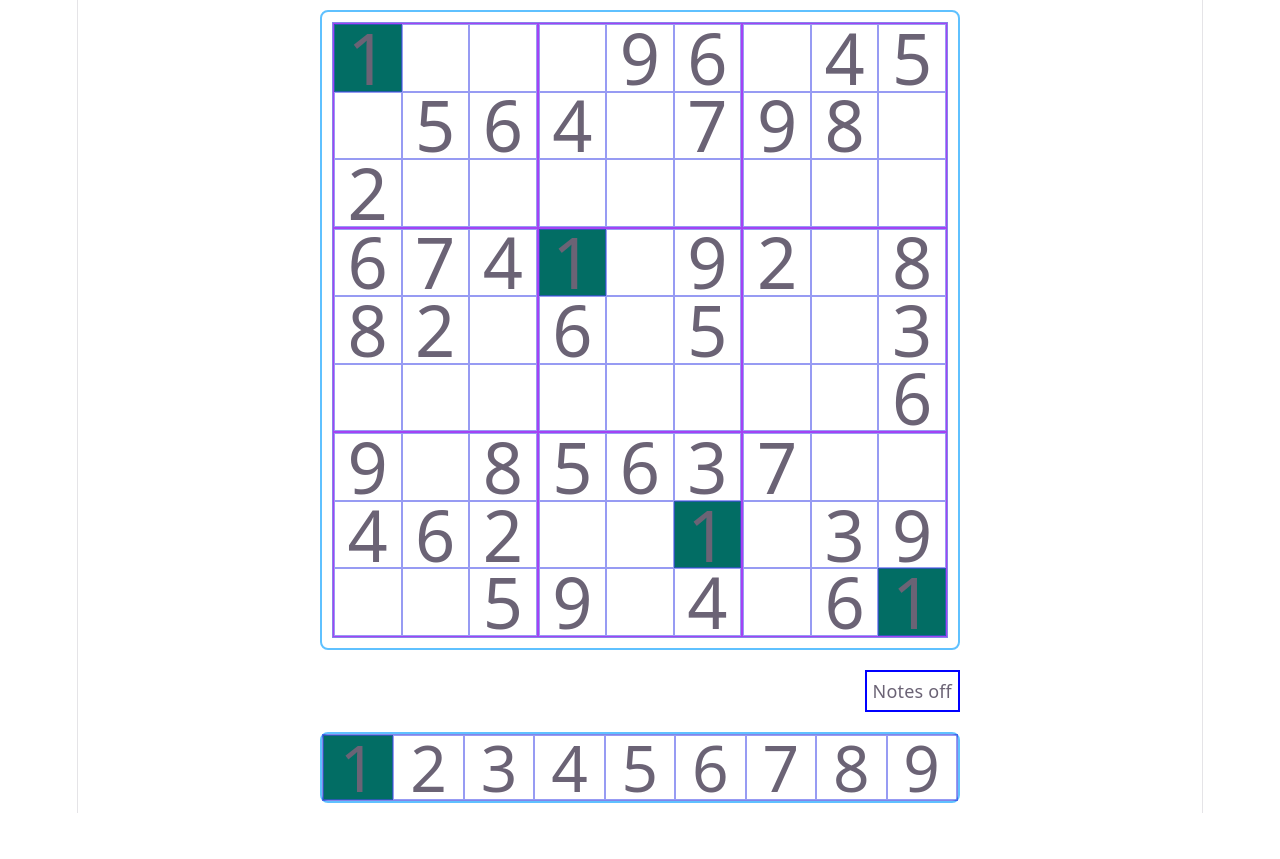
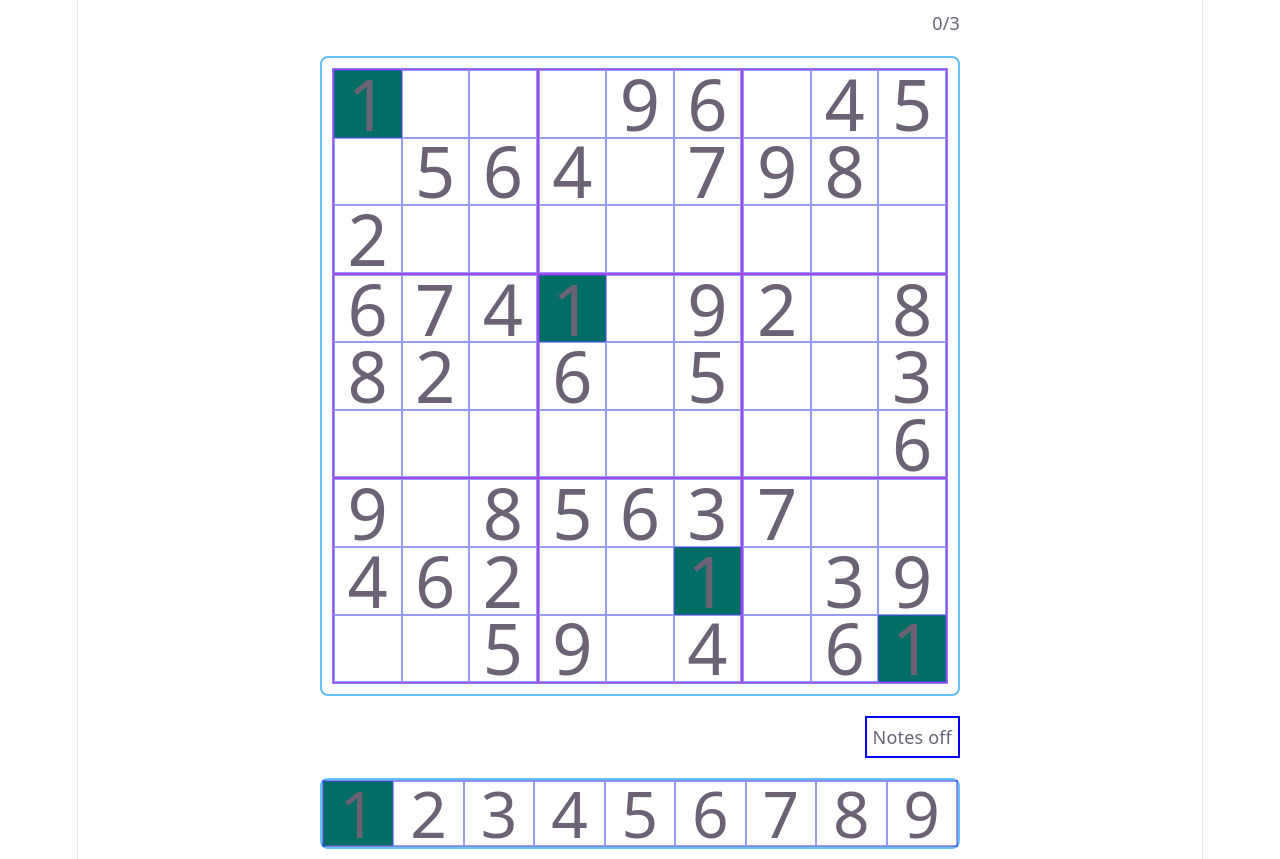
Before and after one commit to llfbh33/Sudoku, a React (Vite) app in the folder sudoku-with-react/: page / in a window 1280 px wide. Before the commit the page ends 813 px from the top, so only its background shows below. Built offline with nearby package versions, Linux system fonts and the light colour scheme.

Commit message:
added in mistake counter and reset of game if more than 3 mistakes were made

```diff
--- a/sudoku-with-react/src/components/SudokuBoard/SudokuBoard.jsx
+++ b/sudoku-with-react/src/components/SudokuBoard/SudokuBoard.jsx
@@ -7,7 +7,12 @@ import "./SudokuBoard.css";
 
 
 
-const SudokuBoard = ({ board, setBoard, value, noteMode }) => {
+const SudokuBoard = ({ board, setBoard, value, noteMode, mistakes, setMistakes}) => {
+
+
+    const handleMistakes = (valid) => {
+        if (!valid) setMistakes(prev => prev += 1);
+    }
 
     const handleCellChange = (m, n) => {
         let currValue = value;
@@ -15,6 +20,7 @@ const SudokuBoard = ({ board, setBoard, value, noteMode }) => {
         if (board[m][n].isGiven) return;
         if (board[m][n].value === value) currValue = 0;
         let valid = currValue === 0 || value === board[m][n].solution;
+
 
         let updatedBoard = board.map((row, rowIdx) =>
             row.map((cell, colIdx) =>
@@ -28,6 +34,7 @@ const SudokuBoard = ({ board, setBoard, value, noteMode }) => {
         );
 
         setBoard(updatedBoard);
+        handleMistakes(valid)
     };
 
 
--- a/sudoku-with-react/src/components/SudokuPage/SudokuPage.jsx
+++ b/sudoku-with-react/src/components/SudokuPage/SudokuPage.jsx
@@ -1,7 +1,7 @@
 import SudokuBoard from "../SudokuBoard/SudokuBoard";
 import NumberPicker from "../NumberPicker/NumberPicker";
 import { testBoardOne } from "../../testData";
-import { useState } from "react";
+import { useState, useEffect } from "react";
 import "./SudokuPage.css";
 
 
@@ -10,13 +10,30 @@ const SudokuPage = () => {
     const [board, setBoard] = useState(testBoardOne);
     let [value, setValue] = useState(1);
     let [noteMode, setNoteMode] = useState(false);
+    let [mistakes, setMistakes] = useState(0);
+    console.log(mistakes)
 
 
+useEffect(() => {
+    if (mistakes >= 3) {
 
+
+        setTimeout(() => {
+            alert("Too many mistakes, please try again");
+            setBoard(testBoardOne);
+            setMistakes(0);
+        }, 300); // 1 second delay (adjust as needed)
+    }
+}, [mistakes]);
 
     return (
         <div>
-            <SudokuBoard board={board} setBoard={setBoard} value={value} noteMode={noteMode} />
+            <section id="board-background">
+                <div className="mode-container">
+                    <div>{`${mistakes}/3`}</div>
+                </div>
+            </section>
+            <SudokuBoard board={board} setBoard={setBoard} value={value} noteMode={noteMode} mistakes={mistakes} setMistakes={setMistakes}/>
 
             <section id="board-background">
                 <div className="mode-container">
```
